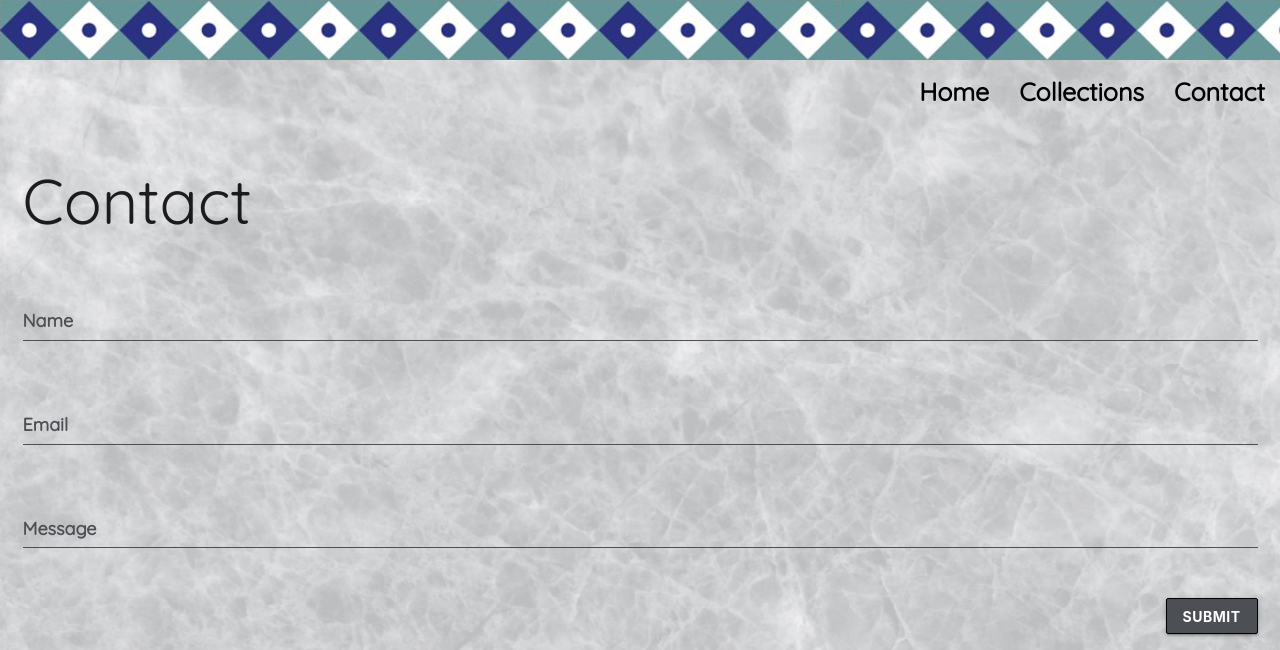
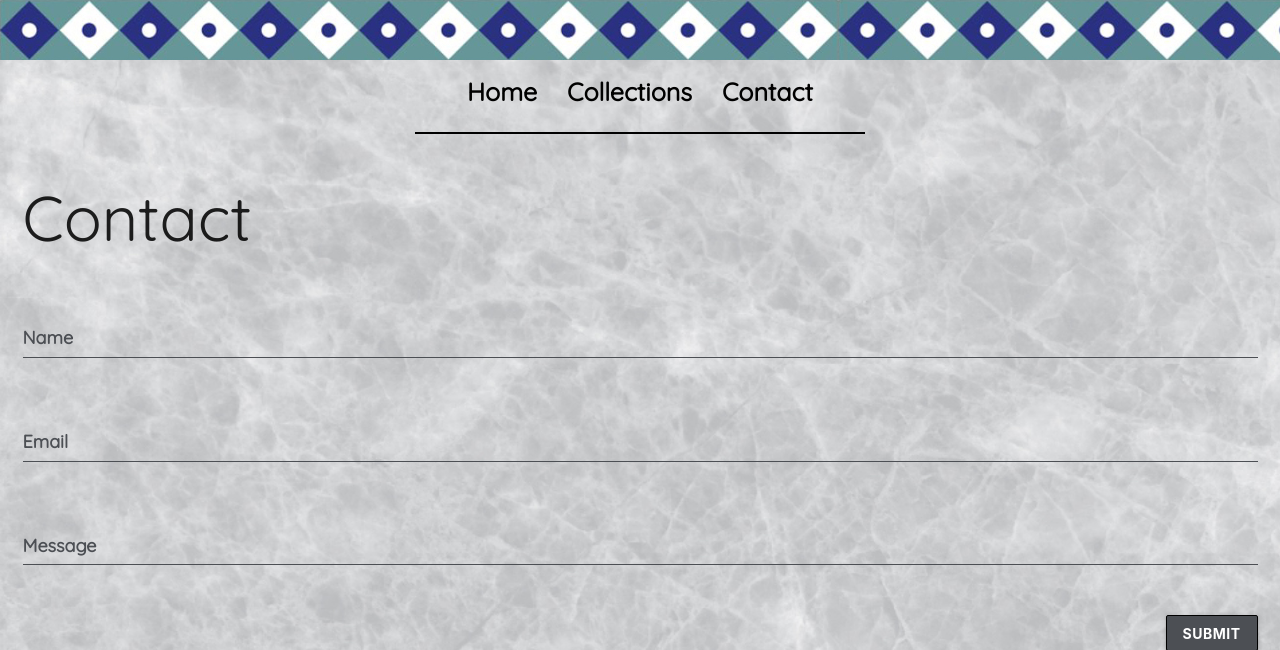
Before and after one commit to WithoutATowel/sjphotography-rebuild, a Django app: page /contact in a window 1280 px wide. Shown: the top 650 px of the page. Run offline with Django 3.2, Linux system fonts and the light colour scheme.

Commit message:
Does adding the <hr> tag fix centering?

```diff
--- a/gallery/templates/base.html
+++ b/gallery/templates/base.html
@@ -15,13 +15,14 @@
         <nav>
             <div class="nav-wrapper">
                 <a href="#" data-target="mobile-demo" class="sidenav-trigger"><i class="material-icons">menu</i></a>
-                <ul class="right hide-on-med-and-down">
+                <ul class="center hide-on-med-and-down">
                     <li><a href="/index">Home</a></li>
                     <li><a href="/collections">Collections</a></li>
                     <li><a href="/contact">Contact</a></li>
                 </ul>
             </div>
         </nav>
+        <hr class="hide-on-med-and-down" />
         <ul class="sidenav" id="mobile-demo">
             <li><a href="/index">Home</a></li>
             <li><a href="/collections">Collections</a></li>
```
